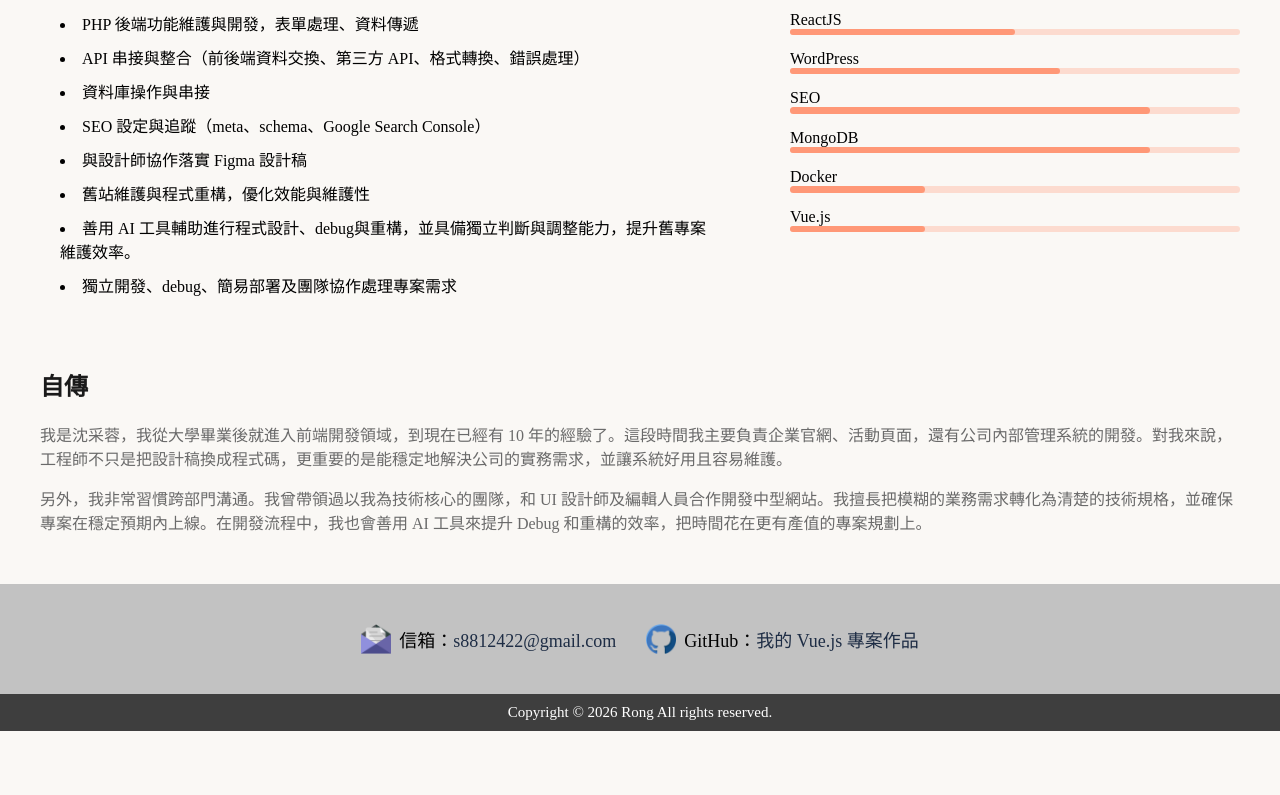
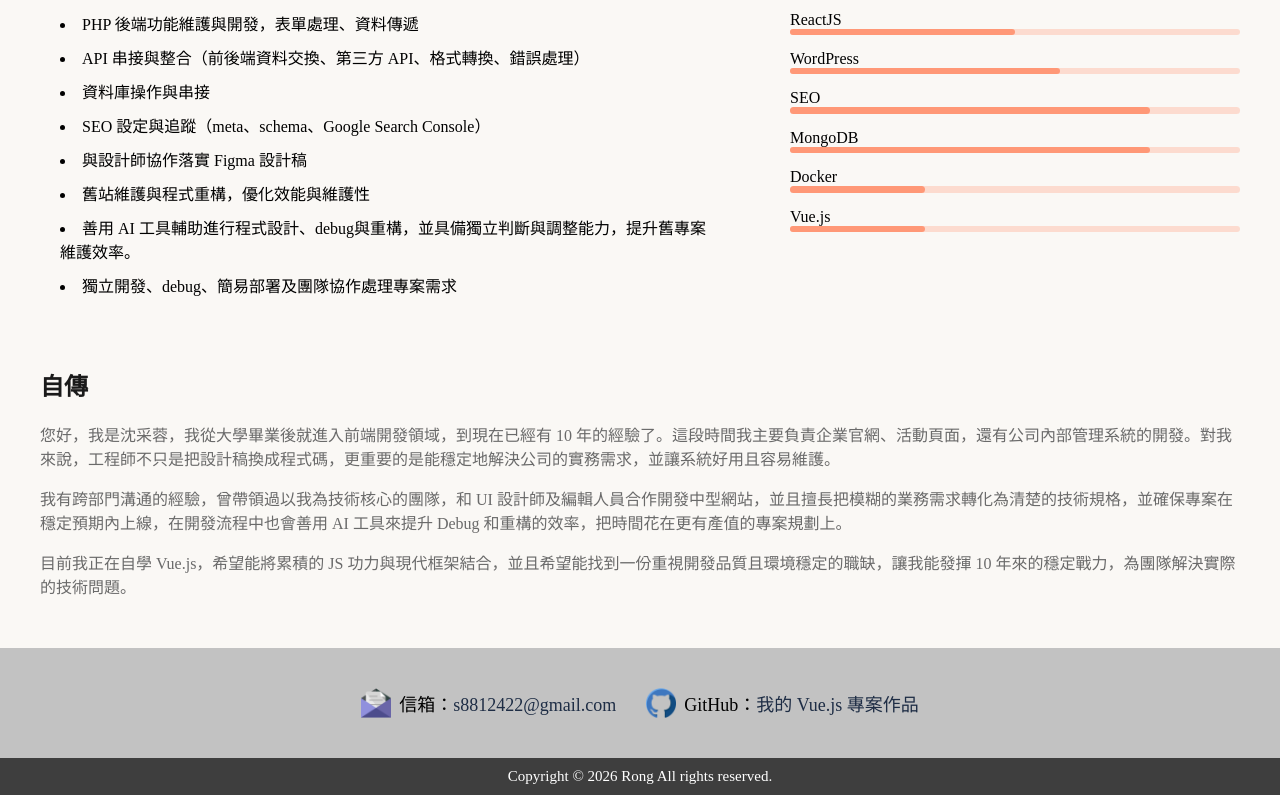
Before and after one commit to Rong-wing/novatra, a Vue app: page /about in a window 1280 px wide. Shown: the part 1258-2053 px from the top of the page. Before the commit the page ends 1989 px from the top, so only its background shows below. Built offline with nearby package versions, Linux system fonts and the light colour scheme.

Commit message:
2026/03/06 - edit autobiography

```diff
--- a/frontend/components/about/Autobiography.vue
+++ b/frontend/components/about/Autobiography.vue
@@ -6,8 +6,9 @@
 	<section class="autobiography">
 		<h2>自傳</h2> <!-- My projects or 聯絡方式 -->
 		<div>
-			<p>我是沈采蓉，我從大學畢業後就進入前端開發領域，到現在已經有 10 年的經驗了。這段時間我主要負責企業官網、活動頁面，還有公司內部管理系統的開發。對我來說，工程師不只是把設計稿換成程式碼，更重要的是能穩定地解決公司的實務需求，並讓系統好用且容易維護。</p>
-			<p>另外，我非常習慣跨部門溝通。我曾帶領過以我為技術核心的團隊，和 UI 設計師及編輯人員合作開發中型網站。我擅長把模糊的業務需求轉化為清楚的技術規格，並確保專案在穩定預期內上線。在開發流程中，我也會善用 AI 工具來提升 Debug 和重構的效率，把時間花在更有產值的專案規劃上。</p>
+			<p>您好，我是沈采蓉，我從大學畢業後就進入前端開發領域，到現在已經有 10 年的經驗了。這段時間我主要負責企業官網、活動頁面，還有公司內部管理系統的開發。對我來說，工程師不只是把設計稿換成程式碼，更重要的是能穩定地解決公司的實務需求，並讓系統好用且容易維護。</p>
+			<p>我有跨部門溝通的經驗，曾帶領過以我為技術核心的團隊，和 UI 設計師及編輯人員合作開發中型網站，並且擅長把模糊的業務需求轉化為清楚的技術規格，並確保專案在穩定預期內上線，在開發流程中也會善用 AI 工具來提升 Debug 和重構的效率，把時間花在更有產值的專案規劃上。</p>
+			<p>目前我正在自學 Vue.js，希望能將累積的 JS 功力與現代框架結合，並且希望能找到一份重視開發品質且環境穩定的職缺，讓我能發揮 10 年來的穩定戰力，為團隊解決實際的技術問題。</p>
 		</div>
 	</section>
 </template>
```
Also changed, not shown: 1 other file (tests, documents, lock files or other folders).
